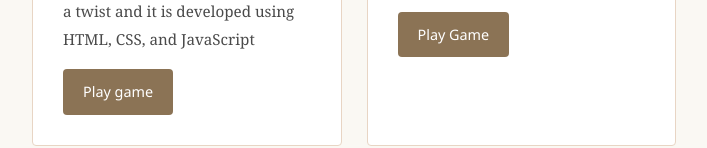
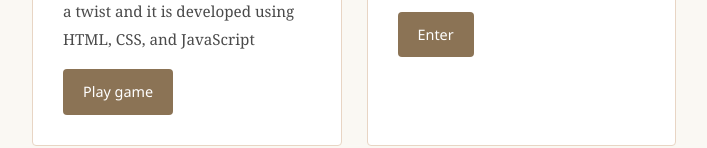
Before and after one commit to Channyyyyyyyyyy/Chrystian-Belen-portfolio, a plain HTML site: page index.html in a window 1280 px wide. Shown: the part 1366-1514 px from the top of the page, without its empty margins (286-993 px from the left). Drawn offline with Linux system fonts and the light colour scheme.

Commit message:
Update index.html

```diff
--- a/index.html
+++ b/index.html
@@ -295,7 +295,7 @@ footer a:hover {
         <div class="project-card">
             <h3>Know me better?</h3>
             <p>A simple web page about me and my background.</p>
-            <a class="btn" href="BELEN_HOME.html" target="_blank">Play Game</a>
+            <a class="btn" href="BELEN_HOME.html" target="_blank">Enter</a>
         </div>
     </div>
 </section>
```
